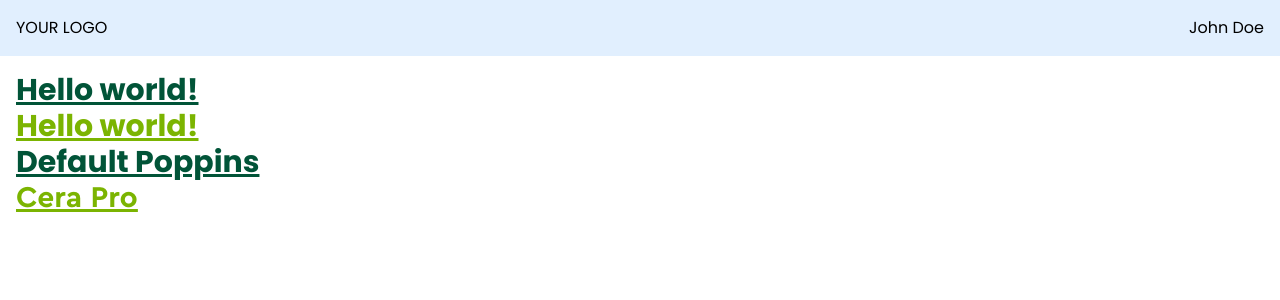
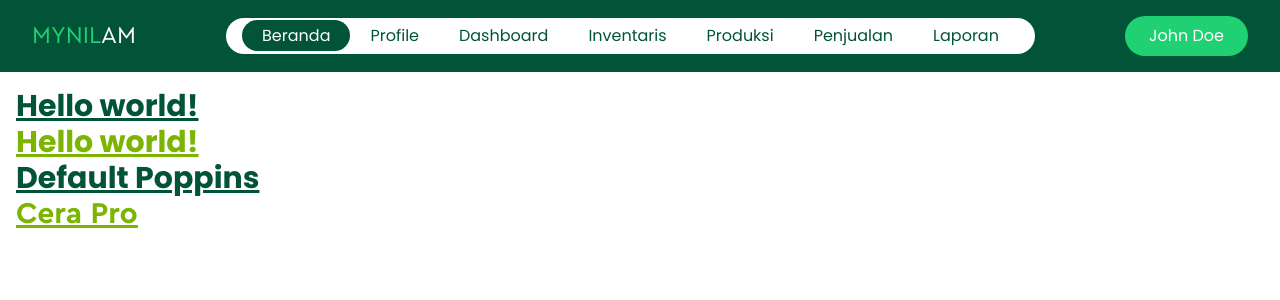
Before and after one commit to saptadi73/fe-mynilam-new, a Vue app: page / in a window 1280 px wide. Shown: the top 300 px of the page. Built offline with nearby package versions, Linux system fonts and the light colour scheme.

Commit message:
feat(navbar): update style & menu

```diff
--- a/src/components/TheNavbar.vue
+++ b/src/components/TheNavbar.vue
@@ -1,6 +1,33 @@
 <template>
-  <div class="flex justify-between bg-blue-100 p-4">
-    <div>YOUR LOGO</div>
-    <div>John Doe</div>
+  <div class="flex items-center justify-between bg-primary py-4 px-8">
+    <div class="font-cera text-white text-2xl"><span class="text-primary-3">MYNIL</span>AM</div>
+    <ul class="hidden lg:flex items-center text-primary bg-white rounded-full py-1.5 px-4">
+      <li v-for="menu in menuList" class="cursor-pointer">
+        <router-link :to="menu.path" class="px-5 py-1 rounded-full transition duration-500">
+          {{ menu.name }}
+        </router-link>
+      </li>
+    </ul>
+    <div class="hidden lg:block text-white bg-primary-3 py-2 px-6 rounded-full">John Doe</div>
   </div>
 </template>
+
+<script setup lang="ts">
+import { ref } from 'vue'
+
+const menuList = ref([
+  { name: 'Beranda', path: '/' },
+  { name: 'Profile', path: '/profile' },
+  { name: 'Dashboard', path: '/dashboard' },
+  { name: 'Inventaris', path: '/inventaris' },
+  { name: 'Produksi', path: '/produksi' },
+  { name: 'Penjualan', path: '/penjualan/daftar-penjualan' },
+  { name: 'Laporan', path: '/laporan' },
+])
+</script>
+
+<style scoped>
+.router-link-exact-active {
+  @apply bg-primary text-white;
+}
+</style>
--- a/tailwind.config.js
+++ b/tailwind.config.js
@@ -6,6 +6,7 @@ export default {
       colors: {
         primary: '#015438',
         'primary-2': '#7BB401',
+        'primary-3': '#20D173',
       },
       fontFamily: {
         cera: ['Cera Pro', 'sans-serif'],
```
